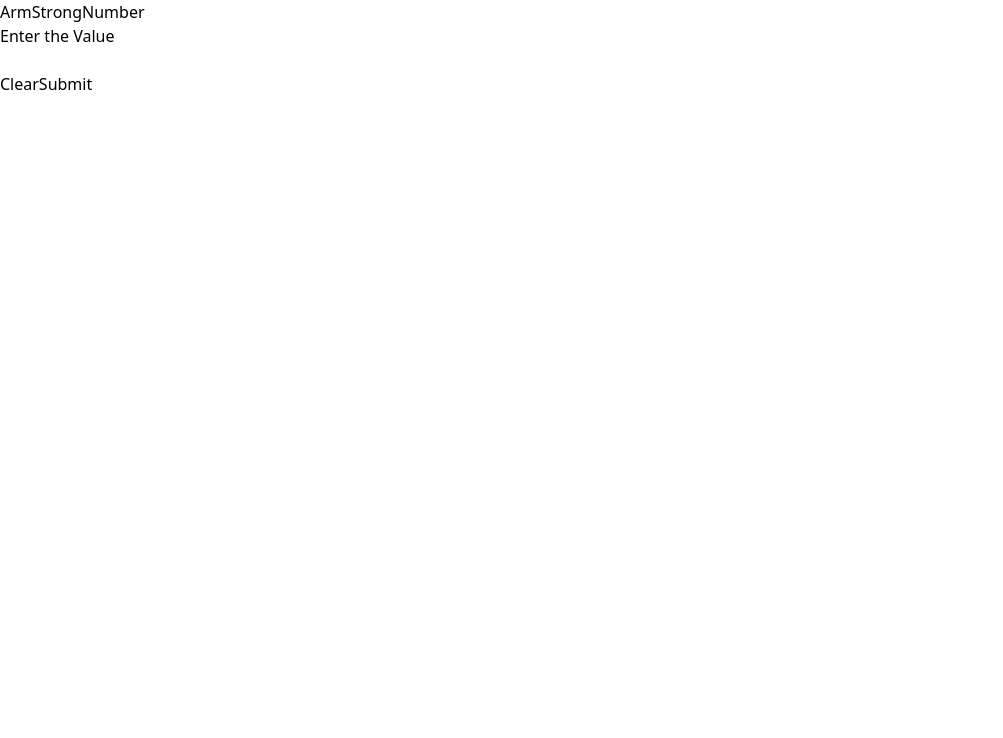
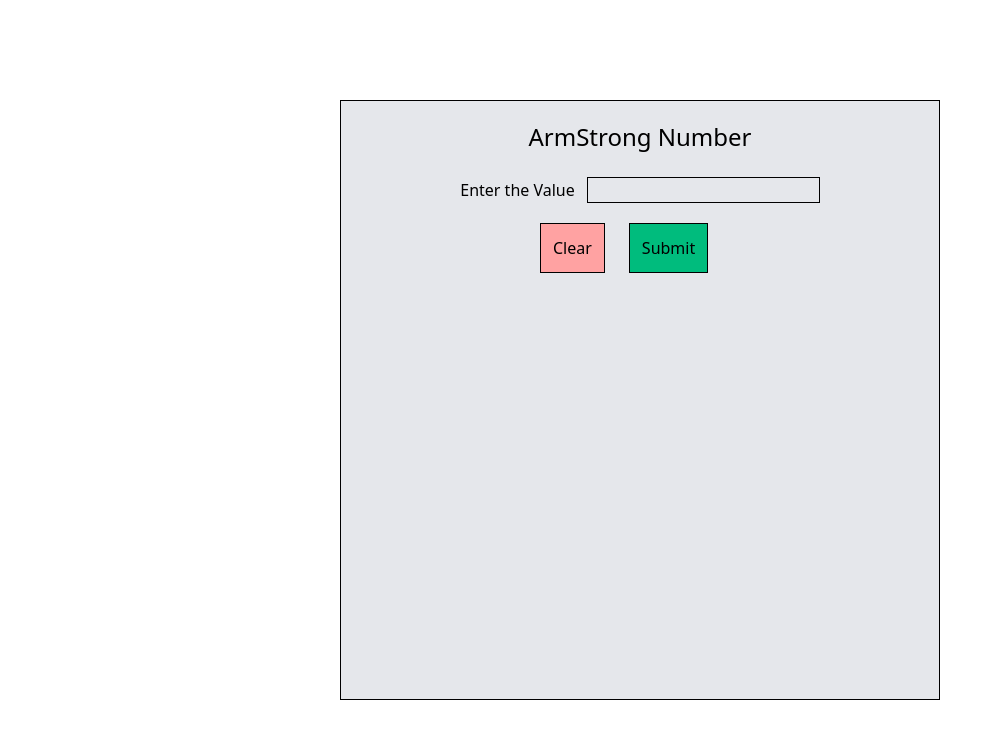
Before and after one commit to Duraipandi1811/Fullstack, a React (Vite) app in the folder ArmstrongNumber/: page / in a window 1280 px wide. Shown: the top 738 px of the page, without its empty margins (0-1003 px from the left). Built offline with nearby package versions, Linux system fonts and the light colour scheme.

Commit message:
Project completed

```diff
--- a/ArmstrongNumber/src/App.jsx
+++ b/ArmstrongNumber/src/App.jsx
@@ -8,11 +8,15 @@ function App() {
 
     const[text,setText]= useState("");
     const[display,setDisplay]=useState("");
+
     const handleSubmit =() => {
+      if(text == "") {
+        setDisplay("Enter a Number before submit");
+        return;
+      }
       let result = isArmstrong(text);
       setDisplay(result ? "Armstrong Number" : "Not a Armstrong Number");
     };
-
 
     const handleClear = () => {
       setText("");
@@ -21,20 +25,27 @@ function App() {
 
   return (
    <>
-    <h1>ArmStrongNumber</h1>
-    <div className='Container'>
-      <label>Enter the Value</label>
-      <input type="text" value={text} onChange={
-        (e)=> setText(e.target.value)}
-      />
-      <br/>
-      <br/>
-      <button onClick={handleClear}>Clear</button>
-      <button onClick={handleSubmit}>Submit</button>
+    <div className="h-screen w-screen flex justify-center items-center">
+      <div className='Container bg-gray-200 h-150 w-150 border p-5 flex flex flex-col items-center '>
+            <h1 className='text-2xl '>ArmStrong Number</h1>
+            <div className='mt-6'>
+              <label>Enter the Value</label>
+                <input type="text" className='border ms-3' value={text} onChange={
+                  (e)=> setText(e.target.value)}
+                />
+            </div>
+            <div className="mt-5 w-50 ">
+               <button onClick={handleClear} className='border bg-red-300  p-3'>Clear</button>
+               <button onClick={handleSubmit} className='border  bg-emerald-500 p-3 ms-6'>Submit</button>
+            </div>
+
+            <div className={`result mt-5 ${display == "Armstrong Number" ? "text-green-900" : "text-red-900"} `}>
+              {display}
+            </div>
+
+      </div>
     </div>
-    <div className='result'>
-      {display}
-    </div>
+
    </>
   )
 }
```
